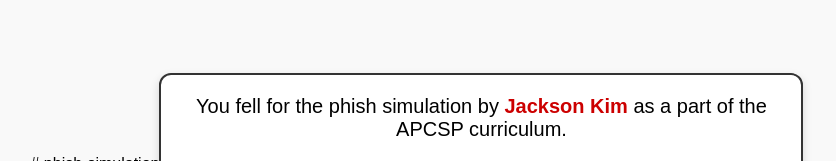
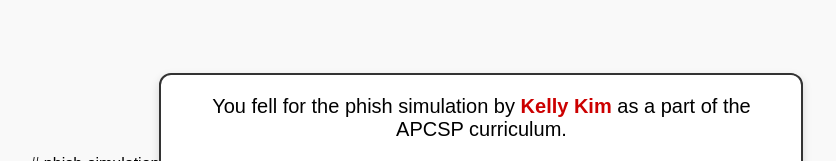
Before and after one commit to kelly09-code/phish-simulation, a plain HTML site: page index.html in a window 1280 px wide. Shown: the part 236-397 px from the top of the page, without its empty margins (223-1059 px from the left). Drawn offline with Linux system fonts and the light colour scheme.

Commit message:
Update index.html

```diff
--- a/index.html
+++ b/index.html
@@ -32,7 +32,7 @@
 </head>
 <body>
   <div class="message">
-    You fell for the phish simulation by <span class="highlight">Jackson Kim</span> as a part of the APCSP curriculum.
+    You fell for the phish simulation by <span class="highlight">Kelly Kim</span> as a part of the APCSP curriculum.
     <br><br>
     Please contact <span class="highlight">Mr. Rohit</span> for more information.
     <br><br>
```
